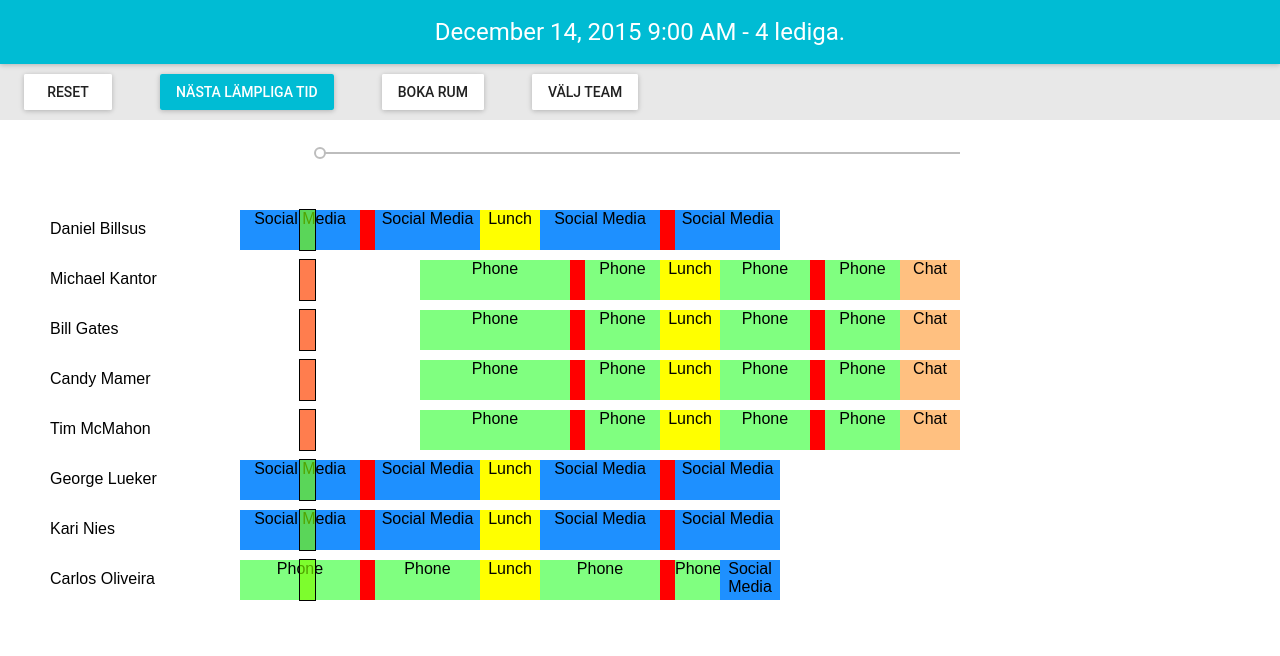
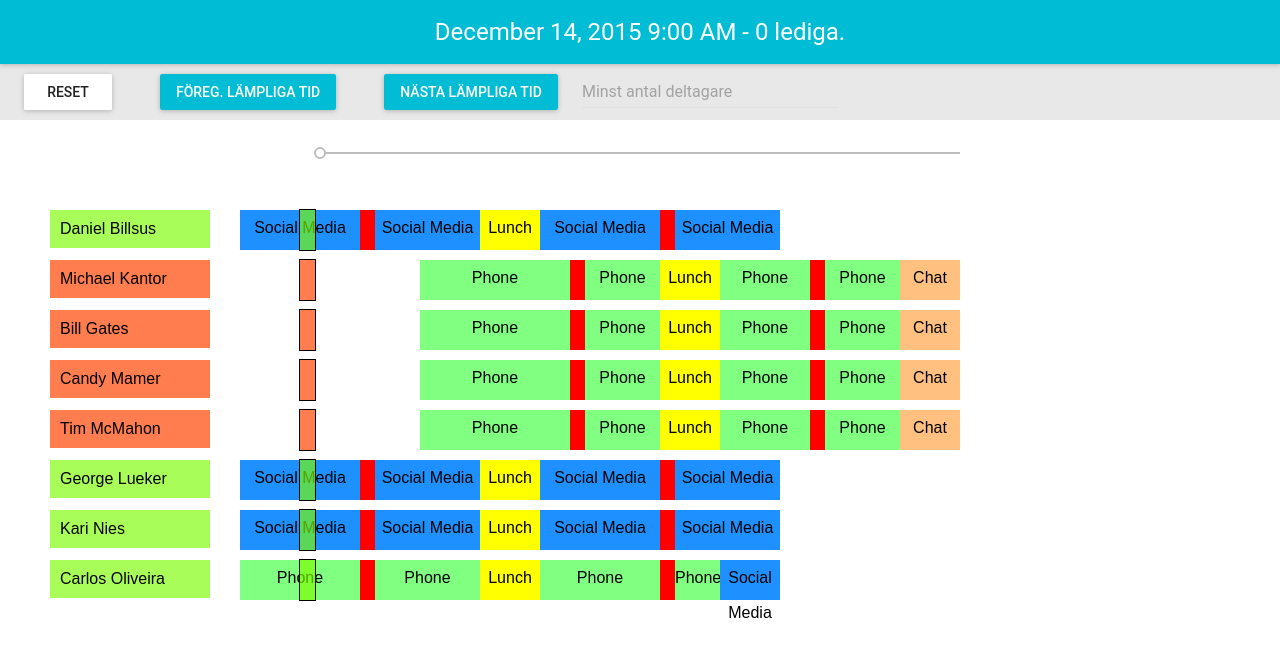
Before and after one commit to shoobah/PCIStandups, a React (Create React App) app: page / in a window 1280 px wide. Shown: the top 656 px of the page. Built offline with nearby package versions, Linux system fonts and the light colour scheme; what react-tap-event-plugin would draw is missing.

Commit message:
Seek and ye shall find

```diff
--- a/src/App.js
+++ b/src/App.js
@@ -4,6 +4,7 @@ import Scheme from './Scheme';
 import MuiThemeProvider from 'material-ui/styles/MuiThemeProvider';
 import AppBar from 'material-ui/AppBar';
 import Slider from 'material-ui/Slider';
+import TextField from 'material-ui/TextField';
 import {Toolbar, ToolbarGroup} from 'material-ui/Toolbar';
 import RaisedButton from 'material-ui/RaisedButton';
 import './App.css';
@@ -16,17 +17,23 @@ class App extends Component {
         this.availableCount = 0;
         this.meetingLength = 15;
         this.startTime = new Moment(props.startTime);
+        this.possibleTimes = [];
+        this.currentPossible = 0;
+        this.minParticipants = 0;
         this.data = [];
         this.state = {
             searchTime: this.startTime,
             currentFree: 0,
-            setValue: 0
+            setValue: 0,
+            errorMessage: ''
         };
     }
 
     componentWillMount() {
         this.data = this.props.data.ScheduleResult.Schedules.filter(person => person.ContractTimeMinutes > 0);
+        this.minParticipants = this.data.length;
         this.checkAvilability(this.startTime);
+        this.seekTime();
     }
 
     //Hämta aktivitet för en viss tid
@@ -109,25 +116,78 @@ class App extends Component {
         const startAt = Moment(this.startTime);
         let offset = 0;
         const step = 15;
-        let possibleTimes = [];
+        this.possibleTimes = [];
         while (offset <= 700) {
-            const time = startAt.add(step, 'minutes');
+            const time = Moment(startAt).add(offset, 'minutes');
             offset += step;
             let info = {
                 time,
                 count: this.checkAvilability(time)
             };
-            console.log('time', info.time.format('LLL'));
-            console.log('count', info.count);
-            possibleTimes.push(info);
+            this.possibleTimes.push(info);
         }
-        possibleTimes.sort((a, b) => {
+        this.possibleTimes.sort((a, b) => {
             if (a.count > b.count) return -1;
             if (a.count < b.count) return 1;
+            if (a.count === b.count && a.time.isSameOrBefore(b.time)) return -1;
+            if (a.count === b.count && a.time.isAfter(b.time)) return 1;
             return 0;
         });
+        this.possibleTimes = this.possibleTimes.filter(value => value.count >= this.minParticipants);
+        console.log('this.possibleTimes', this.possibleTimes);
 
-        console.log('possibleTimes', possibleTimes);
+        this.currentPossible = 0;
+    }
+
+    nextPossibleTime() {
+        this.setState({
+            searchTime: this.possibleTimes[this.currentPossible].time,
+            currentFree: this.possibleTimes[this.currentPossible].count
+        });
+        this.currentPossible += 1;
+        if (this.currentPossible >= this.possibleTimes.length) this.currentPossible = 0;
+    }
+
+    prevPossibleTime() {
+        this.setState({
+            searchTime: this.possibleTimes[this.currentPossible].time,
+            currentFree: this.possibleTimes[this.currentPossible].count
+        });
+        this.currentPossible -= 1;
+        if (this.currentPossible < 0) this.currentPossible = this.possibleTimes.length - 1;
+    }
+
+    filterOnNumber(e, val) {
+        if (!val) {
+            this.setState({
+                errorMessage: ''
+            });
+            return;
+        }
+        let n = parseInt(val, 10);
+        if (!n || n < 0) {
+            this.setState({
+                errorMessage: 'Inte ett tal!'
+            });
+            return;
+        }
+        if (n > this.data.length) {
+            this.setState({
+                errorMessage: 'För många deltagare max ' + this.data.length
+            });
+            return;
+        }
+        this.setState({
+            errorMessage: ''
+        });
+        this.minParticipants = n;
+        this.seekTime();
+        if (this.possibleTimes && this.possibleTimes.length > 0) {
+            this.setState({
+                searchTime: this.possibleTimes[0].time,
+                currentFree: this.possibleTimes[0].count
+            });
+        }
     }
 
     render() {
@@ -141,9 +201,21 @@ class App extends Component {
                     <Toolbar>
                         <ToolbarGroup firstChild>
                             <RaisedButton label="Reset" onTouchTap={this.resetAll.bind(this)} />
-                            <RaisedButton label="Nästa lämpliga tid" onTouchTap={this.seekTime.bind(this)} primary />
-                            <RaisedButton label="Boka rum" />
-                            <RaisedButton label="Välj team" />
+                            <RaisedButton
+                                label="Föreg. lämpliga tid"
+                                onTouchTap={this.prevPossibleTime.bind(this)}
+                                primary
+                            />
+                            <RaisedButton
+                                label="Nästa lämpliga tid"
+                                onTouchTap={this.nextPossibleTime.bind(this)}
+                                primary
+                            />
+                            <TextField
+                                hintText={'Minst antal deltagare'}
+                                errorText={this.state.errorMessage}
+                                onChange={this.filterOnNumber.bind(this)}
+                            />
                         </ToolbarGroup>
                     </Toolbar>
 
--- a/src/Bar.js
+++ b/src/Bar.js
@@ -11,7 +11,8 @@ const Bar = props => {
         left: props.offset + start - 480 + 'px',
         width: length + 'px',
         height: '40px',
-        backgroundColor: color
+        backgroundColor: color,
+        lineHeight: '35px'
     };
     return <div style={style}>{length > 30 ? props.projection.Description : ''}</div>;
 };
--- a/src/Scheme.js
+++ b/src/Scheme.js
@@ -6,9 +6,15 @@ import Bar from './Bar';
 const Scheme = props => {
     const start = props.searchTime.diff(Moment(props.person.Date), 'm');
     const offset = 200;
+    const style = {
+        backgroundColor: props.isAvailable ? 'rgba(124, 252, 0, 0.652)' : 'rgba(255, 69, 0, 0.695)',
+        width: '150px',
+        textAlign: 'left',
+        paddingLeft: '10px'
+    };
     return (
         <div className="Scheme" style={{top: props.index * 50 + 'px'}}>
-            <span className="SchemeLabel">{props.person.Name}</span>
+            <span className="SchemeLabel" style={style}>{props.person.Name}</span>
             {props.person.Projection.map((projection, index) => (
                 <Bar
                     key={`projection-${props.person.Name}-${index}`}
```
